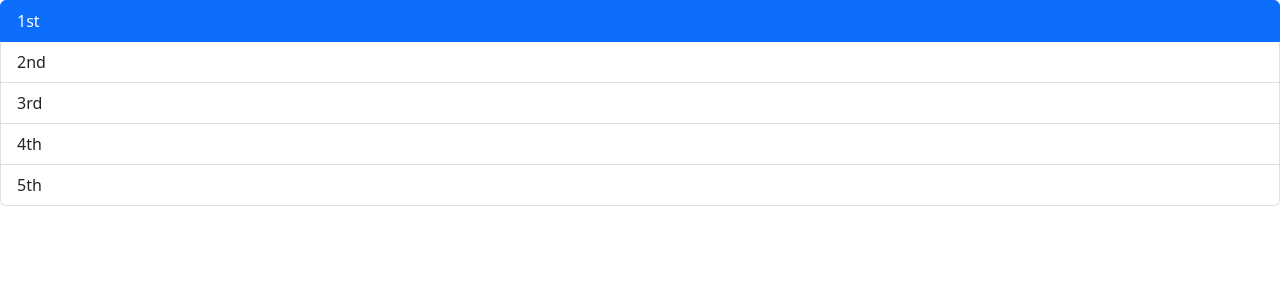
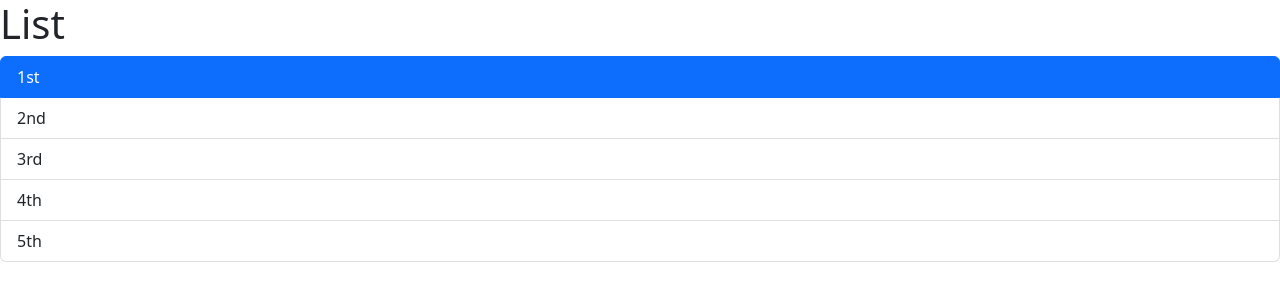
Before and after one commit to AaminRepos/React001, a React (Vite) app: page / in a window 1280 px wide. Shown: the top 300 px of the page. Built offline with nearby package versions, Linux system fonts and the light colour scheme.

Commit message:
fixed group list and added fragments

```diff
--- a/src/App.tsx
+++ b/src/App.tsx
@@ -2,14 +2,9 @@ import ListGroup from "./components/ListGroup";
 
 function App() {
   return (
-    <ul className="list-group">
-      <li className="list-group-item active">1st</li>
-      <li className="list-group-item">2nd</li>
-      <li className="list-group-item">3rd</li>
-      <li className="list-group-item">4th</li>
-      <li className="list-group-item">5th</li>
-    </ul>
+    <div>
+      <ListGroup />
+    </div>
   );
 }
-
 export default App;
--- a/src/components/ListGroup.tsx
+++ b/src/components/ListGroup.tsx
@@ -1,5 +1,21 @@
-function ListGroup(){
-    return <h1>ListGroup</h1>
+//import { Fragment } from "react"; or nothing here
+//and keep the first tags empty
+
+function ListGroup() {
+  return (
+    //<Fragment>
+    <>
+        <h1>List</h1>
+      <ul className="list-group">
+        <li className="list-group-item active">1st</li>
+        <li className="list-group-item">2nd</li>
+        <li className="list-group-item">3rd</li>
+        <li className="list-group-item">4th</li>
+        <li className="list-group-item">5th</li>
+      </ul>
+    </>
+    //</Fragment>
+  );
 }
 
 export default ListGroup;
```
